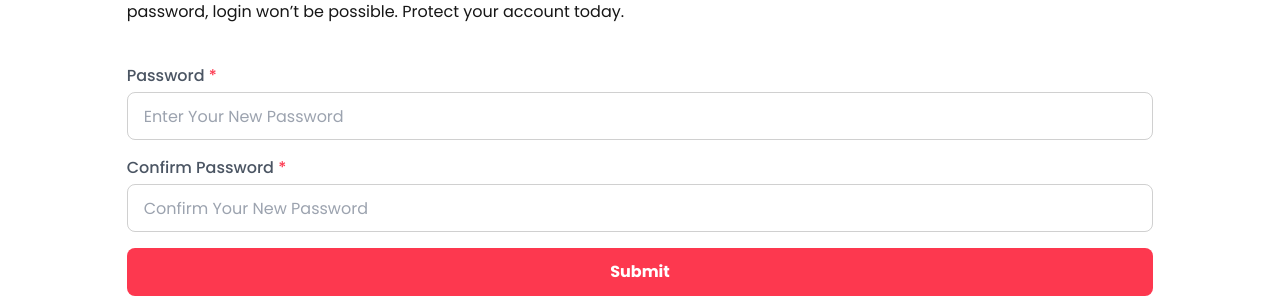
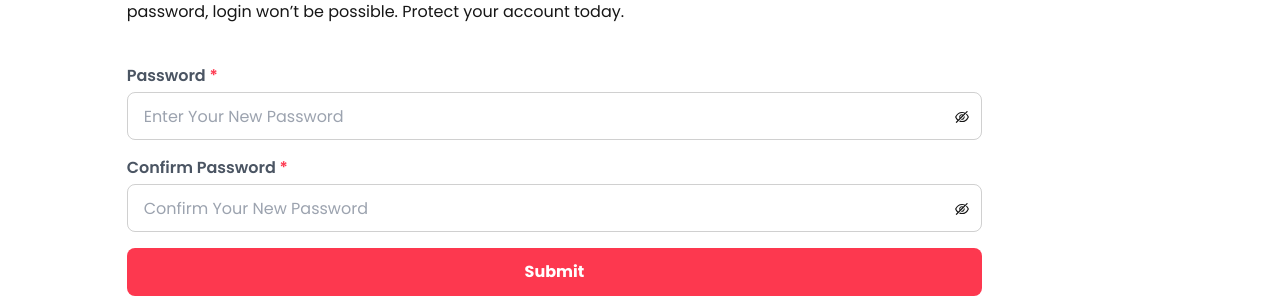
Before and after one commit to Mdabdullah3/Vendor_dashboard, a React (Create React App) app: page /profile in a window 1280 px wide. Shown: the part 272-570 px from the top of the page. Built offline with nearby package versions, Linux system fonts and the light colour scheme; no server answers.

Commit message:
new changes

```diff
--- a/src/App.js
+++ b/src/App.js
@@ -11,8 +11,8 @@ const App = () => {
   return (
     <div>
       <Routes>
-        <Route path="/" element={<Register />} />
-        <Route path="/login" element={<Login />} />
+        <Route path="/register" element={<Register />} />
+        <Route path="/" element={<Login />} />
         <Route path="/profile" element={<Profile />} />
         <Route path="admin/*" element={<Admin />} />
       </Routes>
--- a/src/components/Auth/PasswordSet.jsx
+++ b/src/components/Auth/PasswordSet.jsx
@@ -2,7 +2,6 @@ import React, { useState, useRef } from "react";
 import PrimaryButton from "../common/PrimaryButton";
 import axios from "axios";
 import { API_URL } from "../../config";
-import useAuthStore from "../../store/useAuthStore";
 import { toast } from "react-toastify";
 import { useNavigate } from "react-router-dom";
 axios.defaults.withCredentials = true;
@@ -44,7 +43,6 @@ const PasswordSet = ({ phone, onNext, otpData }) => {
   const handleSubmit = async () => {
     const otp = code.join("");
     const hash = otpData?.data?.hash;
-
     try {
       const response = await axios.post(
         `${API_URL}/auth/verify-otp`,
@@ -55,7 +53,7 @@ const PasswordSet = ({ phone, onNext, otpData }) => {
         },
         { withCredentials: true }
       );
-      console.log(response);
+      localStorage.setItem("user", JSON.stringify(response.data.data));
       toast.success(response.data.message);
       navigate("/profile");
     } catch (error) {
--- a/src/components/Profile/UpdatePassword.jsx
+++ b/src/components/Profile/UpdatePassword.jsx
@@ -1,16 +1,19 @@
 import React, { useState } from "react";
 import InputField from "../common/InputField";
 import PrimaryButton from "../common/PrimaryButton";
-import useAuthStore from "../../store/useAuthStore";
+import useUserStore from "../../store/AuthStore";
 import axios from "axios";
 import { toast } from "react-toastify";
 import { API_URL } from "../../config";
 
-const UpdatePassword = ({ handleNextStepMove }) => {
-  const { user } = useAuthStore();
-  console.log(user);
+const UpdatePassword = ({ handleNextStepMove, setIsPasswordUpdated }) => {
+  const storedUser = useUserStore((state) => state.storedUser);
+  const [showPassword, setShowPassword] = useState(false);
+  const [showConfirmPassword, setShowConfirmPassword] = useState(false);
+
+  console.log(storedUser);
   const [formData, setFormData] = useState({
-    currentPassword: user?.password,
+    currentPassword: storedUser?.password,
     password: "",
     confirmPassword: "",
   });
@@ -23,25 +26,35 @@ const UpdatePassword = ({ handleNextStepMove }) => {
   };
 
   const handleUpdatePassword = async (e) => {
-    console.log(formData);
     e.preventDefault();
+    if (formData.password !== formData.confirmPassword) {
+      toast.error("Passwords do not match");
+      return;
+    }
     try {
-      const response = await axios.patch(`${API_URL}/auth/update-password`, {
-        currentPassword: user?.password,
-        password: formData.password,
-        confirmPassword: formData.confirmPassword,
-      });
+      const response = await axios.patch(
+        `${API_URL}/auth/update-password`,
+        {
+          withcredentials: true,
+        },
+        {
+          currentPassword: storedUser?.password,
+          password: formData.password,
+          confirmPassword: formData.confirmPassword,
+        }
+      );
 
-      console.log(response);
       if (response.status === 200) {
         toast.success(response.data.message);
-        // handleNextStepMove(); // Move to the next step
+        handleNextStepMove(); // Move to the next step
+        setIsPasswordUpdated(true);
       } else {
         toast.error(response.data.message || "Error updating password.");
         console.error("Error updating password:", response.data.message);
       }
     } catch (error) {
-      toast.error(error.response.data.message);
+      // toast.error(error.response.data.message);
+      console.log(error);
     }
   };
 
@@ -53,22 +66,19 @@ const UpdatePassword = ({ handleNextStepMove }) => {
         to ensure you can access your account. Without a password, login won’t
         be possible. Protect your account today.
       </p>
-      <form className="mt-10 space-y-4" onSubmit={handleUpdatePassword}>
-        {/* <InputField
-          label={"Current Password"}
-          required
-          value={formData.currentPassword}
-          onChange={(e) => handleChange("currentPassword", e.target.value)}
-          placeholder="Enter Your Current Password"
-          type="password"
-        /> */}
+      <form
+        className="mt-10 space-y-4  w-10/12"
+        onSubmit={handleUpdatePassword}
+      >
         <InputField
           label={"Password"}
           required
           value={formData.password}
           onChange={(e) => handleChange("password", e.target.value)}
           placeholder="Enter Your New Password"
-          type="password"
+          type={showPassword ? "text" : "password"}
+          showPassword={showPassword}
+          toggleShowPassword={() => setShowPassword(!showPassword)}
         />
         <InputField
           label={"Confirm Password"}
@@ -76,7 +86,11 @@ const UpdatePassword = ({ handleNextStepMove }) => {
           value={formData.confirmPassword}
           onChange={(e) => handleChange("confirmPassword", e.target.value)}
           placeholder="Confirm Your New Password"
-          type="password"
+          type={showConfirmPassword ? "text" : "password"}
+          showPassword={showConfirmPassword}
+          toggleShowPassword={() =>
+            setShowConfirmPassword(!showConfirmPassword)
+          }
         />
         <PrimaryButton value="Submit" type="submit" />
       </form>
--- a/src/components/common/InputField.jsx
+++ b/src/components/common/InputField.jsx
@@ -1,32 +1,51 @@
-import React from "react";
+import { AiOutlineEye, AiOutlineEyeInvisible } from "react-icons/ai";
 
 const InputField = ({
   label,
   id,
-  disabled,
   name,
   value,
   onChange,
   placeholder,
   type = "text",
   required = false,
+  error = "",
+  showPassword = false,
+  toggleShowPassword = null,
 }) => {
   return (
-    <div className="w-full">
-      <label htmlFor={id} className="block text-gray-600 font-medium mb-1">
-        {label} <span className="text-primary">{label && required && "*"}</span>
+    <div className="w-full relative">
+      <label htmlFor={id} className="block text-gray-600 font-semibold mb-1">
+        {label} <span className="text-primary">{required && label && "*"}</span>
       </label>
       <input
-        disabled={disabled}
         type={type}
         id={id}
         name={name}
         value={value}
         onChange={onChange}
-        className="input input-bordered w-full py-2 bg-transparent focus:outline-none focus:ring focus:ring-blue-300 focus:ring-opacity-40"
+        className={`input input-bordered w-full py-2 bg-transparent focus:outline-none focus:ring focus:ring-blue-300 focus:ring-opacity-40 ${
+          error ? "border-red-500" : ""
+        }`}
         required={required}
         placeholder={placeholder}
       />
+      {error && <p className="text-red-500 text-sm mt-1">{error}</p>}
+      {toggleShowPassword && (
+        <div className="absolute top-[45px] right-0 flex items-center pr-3">
+          {showPassword ? (
+            <AiOutlineEye
+              onClick={toggleShowPassword}
+              className="cursor-pointer"
+            />
+          ) : (
+            <AiOutlineEyeInvisible
+              onClick={toggleShowPassword}
+              className="cursor-pointer"
+            />
+          )}
+        </div>
+      )}
     </div>
   );
 };
--- a/src/page/Profile/Profile.jsx
+++ b/src/page/Profile/Profile.jsx
@@ -5,19 +5,21 @@ import { CgProfile } from "react-icons/cg";
 import { RiBankCardLine, RiLockPasswordFill } from "react-icons/ri";
 import Addresset from "../../components/Profile/Addresset";
 import VerifyIdBank from "../../components/Profile/VerifyIdBank";
-// import ProductSet from "../../components/Profile/ProductSet";
 import Navbar from "../../layout/Navbar";
 import PersonalDetails from "../../components/Profile/PersonalDetails";
 import useAuthStore from "../../store/AuthStore";
 import { SERVER } from "../../config";
 import UpdatePassword from "../../components/Profile/UpdatePassword";
+import { toast } from "react-toastify";
+
 const Profile = () => {
   const { user, fetchUser } = useAuthStore();
-  console.log(user);
   useEffect(() => {
     fetchUser();
   }, [fetchUser]);
+
   const [activeStep, setActiveStep] = useState(0);
+  const [isPasswordUpdated, setIsPasswordUpdated] = useState(false);
   const [formData, setFormData] = useState({
     selectedDistrict: null,
     selectedCity: null,
@@ -32,7 +34,6 @@ const Profile = () => {
     bankName: "",
     bankBranch: "",
     avatar: null,
-    // coverPhoto: null,
     name: "",
     email: "",
     phone: "",
@@ -47,7 +48,6 @@ const Profile = () => {
         email: user?.email,
         phone: user?.phone,
         avatar: `${SERVER}${user?.avatar?.secure_url}`,
-        // coverPhoto: userData.coverPhoto,
         selectedDistrict: user?.location.state,
         selectedCity: user?.location.city,
         detailAddress: user?.location.address1,
@@ -64,7 +64,6 @@ const Profile = () => {
     }
   }, [user]);
 
-  console.log(formData);
   const menu = [
     { label: "Password", icon: <RiLockPasswordFill /> },
     { label: "Profile", icon: <CgProfile /> },
@@ -72,20 +71,33 @@ const Profile = () => {
     { label: "Verify ID & Bank", icon: <RiBankCardLine /> },
   ];
 
-  const handleStepClick = (step) => setActiveStep(step);
-  const handleNextStep = () =>
+  const handleStepClick = (step) => {
+    if (!isPasswordUpdated && step > 0) {
+      toast.error("Please update your password first!");
+      return;
+    }
+    setActiveStep(step);
+  };
+
+  const handleNextStep = () => {
+    if (!isPasswordUpdated && activeStep === 0) {
+      toast.error("Please update your password first!");
+      return;
+    }
     setActiveStep((prevStep) =>
       prevStep + 1 < menu.length ? prevStep + 1 : prevStep
     );
+  };
+
   const handlePreviousStep = () =>
     setActiveStep((prevStep) => (prevStep > 0 ? prevStep - 1 : prevStep));
+
   const handleChange = (field, value) => {
     setFormData((prevState) => ({
       ...prevState,
       [field]: value,
     }));
   };
-  console.log(formData);
 
   return (
     <section className="">
@@ -140,13 +152,14 @@ const Profile = () => {
               </React.Fragment>
             ))}
           </div>
-          {/* <h1 className="mt-10">
-            Please complete the todo as soon as possible, then start your
-            business journey.
-          </h1> */}
         </div>
         <section className="mt-6">
-          {activeStep === 0 && <UpdatePassword />}
+          {activeStep === 0 && (
+            <UpdatePassword
+              handleNextStep={handleNextStep}
+              setIsPasswordUpdated={setIsPasswordUpdated}
+            />
+          )}
           {activeStep === 1 && (
             <PersonalDetails
               formData={formData}
@@ -168,7 +181,6 @@ const Profile = () => {
               handleNextStep={handleNextStep}
             />
           )}
-          {/* {activeStep === 3 && <ProductSet />} */}
         </section>
       </div>
     </section>
--- a/src/page/auth/Login.jsx
+++ b/src/page/auth/Login.jsx
@@ -79,11 +79,11 @@ const Login = () => {
                 type="submit"
                 disabled={loading}
               />
-              {/* <p className="text-end py-2 pt-4 text-blue-600 cursor-pointer">
+              <p className="text-end py-2 pt-4 text-blue-600 cursor-pointer">
                 Reset Password?
-              </p> */}
+              </p>
               <Link
-                to={"/"}
+                to={"/register"}
                 className="flex justify-end  text-blue-600 cursor-pointer"
               >
                 Register?
--- a/src/page/auth/Register.jsx
+++ b/src/page/auth/Register.jsx
@@ -59,7 +59,7 @@ const Register = () => {
               </h2>
               <img src={shopImg} alt="Shop" />
             </div>
-            <div className="col-span-2">
+            <div className="col-span-2 ">
               <div className="mt-4 bg-white text-black p-3 md:p-5 rounded-2xl ">
                 {step === 1 && (
                   <div>
@@ -92,7 +92,7 @@ const Register = () => {
                       loading={loading}
                     />
                     <Link
-                      to="/login"
+                      to="/"
                       className="flex justify-end py-4 text-blue-600"
                     >
                       Login?
--- a/src/store/AuthStore.js
+++ b/src/store/AuthStore.js
@@ -7,7 +7,7 @@ const useUserStore = create((set, get) => ({
     user: null,
     loading: false,
     error: null,
-
+    storedUser: null,
     fetchUser: async () => {
         set({ loading: true, error: null });
         try {
@@ -38,7 +38,7 @@ const useUserStore = create((set, get) => ({
                 toast.success('Login successful');
                 router('/profile');
                 set({ user: response.data.data, loading: false });
-                console.log(response)
+                localStorage.setItem('user', JSON.stringify(response.data.data));
             } else {
                 toast.error('Login failed. Please try again.');
                 set({ loading: false });
@@ -61,8 +61,6 @@ const useUserStore = create((set, get) => ({
             set({ error: error.message, loading: false });
         }
     },
-
-
 }));
 
 export default useUserStore;
```
